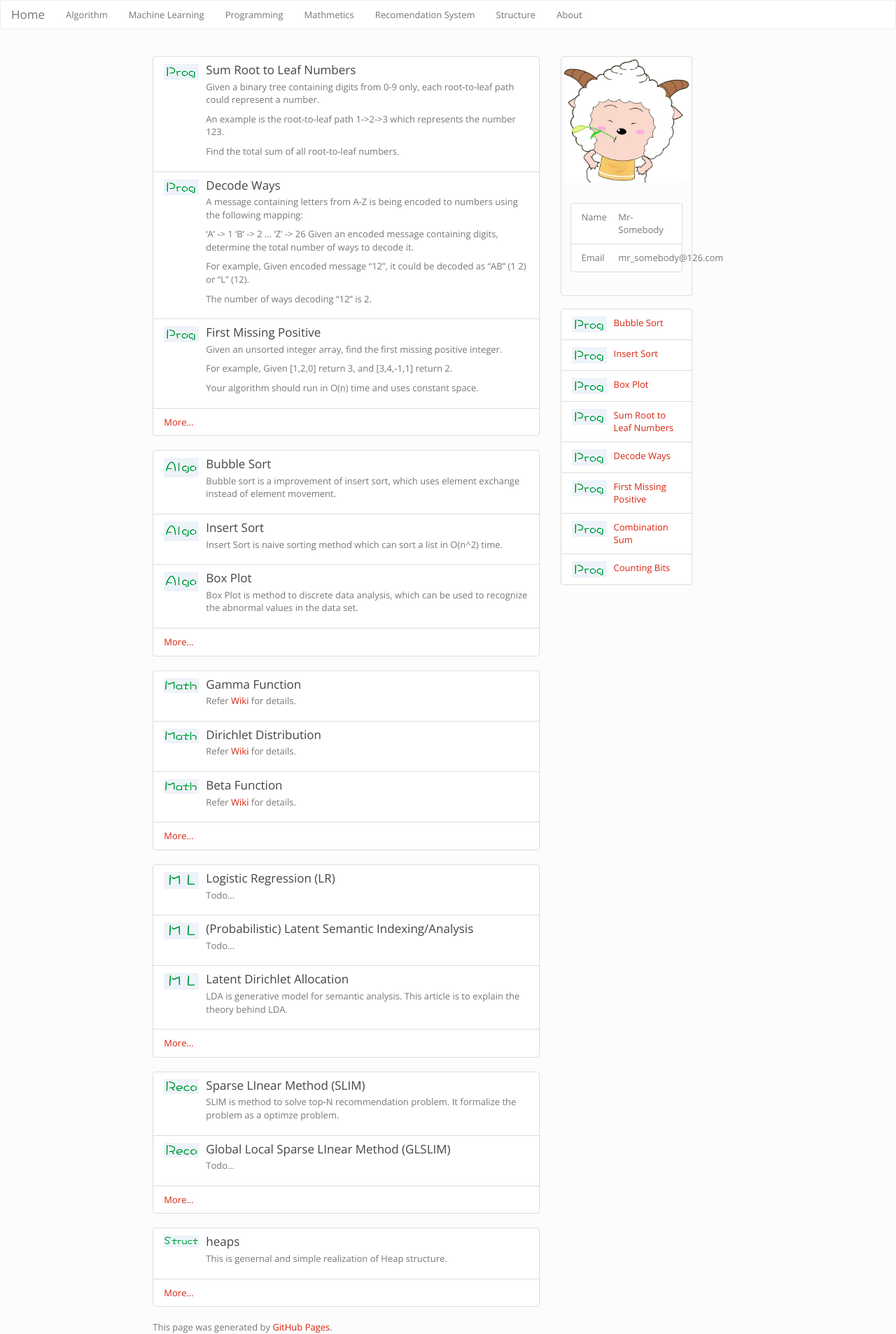
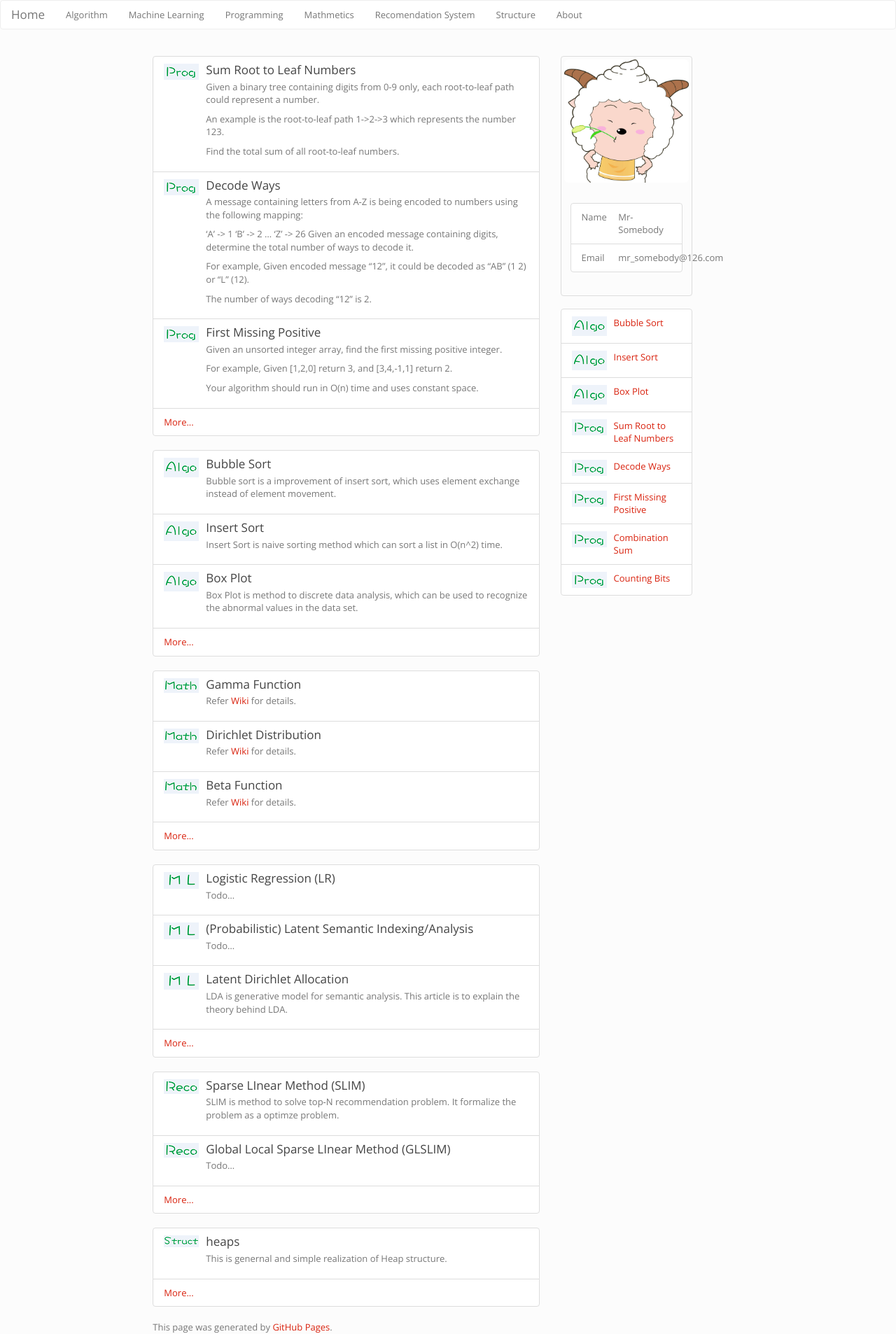
Before and after one commit to Mr-Somebody/notes, a Jekyll site: the page built from index.html, in a window 1280 px wide. Shown: the whole page at 70% size. Built offline with Jekyll 4.4.1, drawn with Linux system fonts in a browser that asks for light colours; nearby versions of some CDN libraries; the list of posts is cut into pages by our own code; the repository's description, which GitHub fills in, is left out.

Commit message:
fix latest post image error

```diff
--- a/_data/catgs.yml
+++ b/_data/catgs.yml
@@ -1,12 +1,18 @@
 - name: Machine Learning
   url: /ml.html
+  image: /static/icons/ml.png
 - name: Programming
   url: /prog.html
+  image: /static/icons/prog.png
 - name: Mathematics
   url: /math.html
+  image: /static/icons/math.png
 - name: Algorithms
   url: /algo.html
+  image: /static/icons/algo.png
 - name: Recommendation System
   url: /recosys.html
+  image: /static/icons/reco.png
 - name: Structure
   url: /structure.html
+  image: /static/icons/struct.png
--- a/_includes/latest-posts-list.html
+++ b/_includes/latest-posts-list.html
@@ -3,7 +3,14 @@
   <li class="list-group-item">
     <div class="media">
       <div class="media-left">
-        <img class="media-object" src="{{ site.url }}/static/icons/prog.png" >
+        {% assign image_url="" %}
+        {% for catg in site.data.catgs %}
+          {% if catg.name == post.categories[0] %}
+            {% assign image_url=catg.image %}
+            {% break %}
+          {% endif %}
+        {% endfor %}
+        <img class="media-object" src="{{ site.url }}{{ image_url }}" >
       </div>
       <div class="media-body">
         <a href="{{ post.url }}">{{ post.title }}</a>
```
